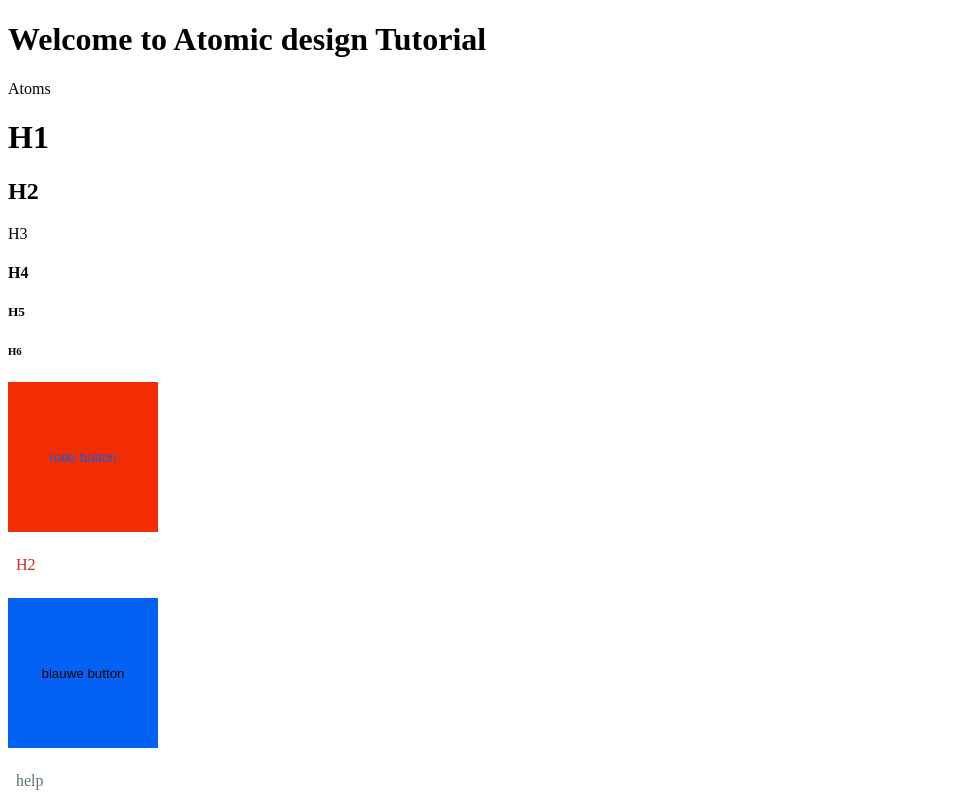
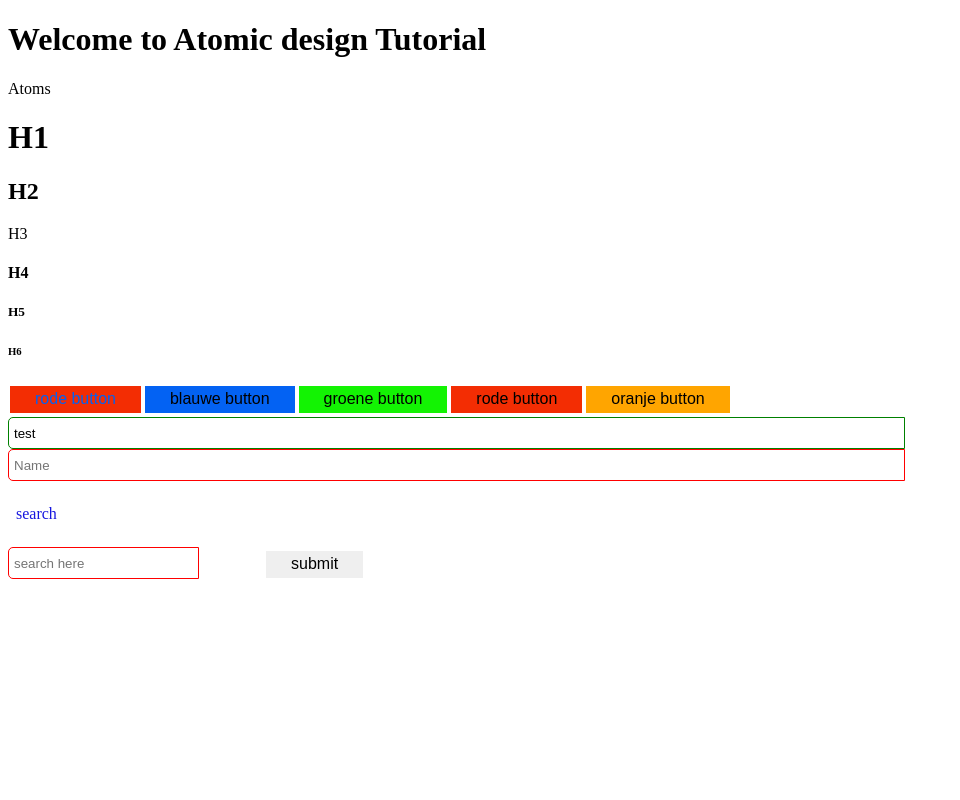
Before and after one commit to Deadelous/Angular-Atomic-Design, an Angular app in the folder Atomic-Design/: page / in a window 1280 px wide. Shown: the top 800 px of the page, without its empty margins (0-960 px from the left). Built offline with nearby package versions, Linux system fonts and the light colour scheme.

Commit message:
Search bar added in atomic/molecules
- Html elements for a search bar

```diff
--- a/Atomic-Design/src/app/app.component.html
+++ b/Atomic-Design/src/app/app.component.html
@@ -1,4 +1,5 @@
 <!--The content below is only a placeholder and can be replaced.-->
+
 <h1> Welcome to Atomic design Tutorial</h1>
 <p>Atoms</p>
 <atomic-a-header text="H1" type="h1" color="black"></atomic-a-header>
@@ -16,25 +17,17 @@
 
 <atomic-a-button type="button" text="rode button" backgroundColor="red" textColor="blue"></atomic-a-button>
 
-<atomic-a-text text="H2"color="red"></atomic-a-text>
-
 <atomic-a-button type="button" text="blauwe button" backgroundColor="blue"></atomic-a-button>
-
-<atomic-a-text text="help"color="green"></atomic-a-text>
-
 
 <atomic-a-button type="button" text="groene button" backgroundColor="green"></atomic-a-button>
 
-<atomic-a-text text="help"  color="orange"></atomic-a-text>
-
 <atomic-a-button type="button" text="rode button" backgroundColor="red"></atomic-a-button>
-
-<atomic-a-text text="help" text="rode button" color="blue"></atomic-a-text>
 
 <atomic-a-button type="button" text="oranje button" backgroundColor="orange"></atomic-a-button>
 
-<atomic-a-input placeholder="search"></atomic-a-input>
+<atomic-a-input value="test" placeholder="search"></atomic-a-input>
 <atomic-a-input placeholder="Name"></atomic-a-input>
 
+<atomic-m-search></atomic-m-search>
 
 <router-outlet></router-outlet>
--- a/Atomic-Design/src/app/atomic/atoms/button/button.component.css
+++ b/Atomic-Design/src/app/atomic/atoms/button/button.component.css
@@ -1,13 +1,12 @@
 button, a {
   border: none;
-  display: flex;
-  justify-content: center;
-  align-items: center;
-  width: 150px;
+  padding: 4px 25px 5px;
+  text-align: center;
   text-decoration: none;
+  display: inline-block;
+  font-size: 16px;
+  margin: 4px 2px;
   cursor: pointer;
-  height: 150px;
-  padding: 0;
 }
 
 .background-color-red {
--- a/Atomic-Design/src/app/atomic/atoms/input/input.component.css
+++ b/Atomic-Design/src/app/atomic/atoms/input/input.component.css
@@ -1,5 +1,11 @@
 input {
-  padding: 8px;
+  width: 70%;
+  border: 3px solid #00B4CC;
+  border-right: none;
+  padding: 5px;
+  height: 20px;
+  border-radius: 5px 0 0 5px;
+  outline: none;
 }
 
 input:required {
--- a/Atomic-Design/src/app/atomic/atoms/input/input.component.html
+++ b/Atomic-Design/src/app/atomic/atoms/input/input.component.html
@@ -1 +1 @@
-<input required type="text" [(ngModel)]="value" placeholder="{{placeholder}}" [ngClass]="[inputColor]">
+<input required type="text" [(ngModel)]="value" value="{{value}}" placeholder="{{placeholder}}" [ngClass]="[inputColor]">
--- a/Atomic-Design/src/app/atomic/atoms/input/input.component.ts
+++ b/Atomic-Design/src/app/atomic/atoms/input/input.component.ts
@@ -7,12 +7,13 @@ import { Component, OnInit, Input, OnChanges } from '@angular/core';
 })
 export class InputComponent implements OnInit, OnChanges {
   @Input() size: string;
+  @Input() value: string;
   @Input() color: string;
   @Input() placeholder: string;
 
   constructor() { }
 
-  value: string = "";
+  inputValue: string = "";
   inputColor: string;
 
   ngOnInit() {
--- a/Atomic-Design/src/app/atomic/molecules/search/search.component.css
+++ b/Atomic-Design/src/app/atomic/molecules/search/search.component.css
@@ -0,0 +1,25 @@
+.wrap {
+  width: 50%;
+  position: absolute;
+}
+
+.searchbar {
+  width:100%;
+  position: relative;
+  display: flex;
+}
+
+.search-input {
+  width: 40%;
+}
+.search-button {
+  padding-right: 20%;
+  text-align: center;
+}
+
+@media only screen and (max-width: 600px) {
+  .wrap {
+    width: 150%;
+    position: absolute;
+  }
+}
--- a/Atomic-Design/src/app/atomic/molecules/search/search.component.html
+++ b/Atomic-Design/src/app/atomic/molecules/search/search.component.html
@@ -1,4 +1,7 @@
-<div>
-  <atomic-a-text></atomic-a-text>
-  <atomic-a-button></atomic-a-button>
+<div class="wrap">
+<atomic-a-text text="search" color="blue"></atomic-a-text>
+<div class="searchbar">
+  <atomic-a-input class="search-input" placeholder="search here"></atomic-a-input>
+  <atomic-a-button class="search-button" type="button" text="submit" backgroundColor="gray"></atomic-a-button>
+  </div>
 </div>
--- a/Atomic-Design/src/app/atomic/molecules/search/search.component.ts
+++ b/Atomic-Design/src/app/atomic/molecules/search/search.component.ts
@@ -1,7 +1,7 @@
 import { Component, OnInit } from '@angular/core';
 
 @Component({
-  selector: 'app-search',
+  selector: 'atomic-m-search',
   templateUrl: './search.component.html',
   styleUrls: ['./search.component.css']
 })
```
